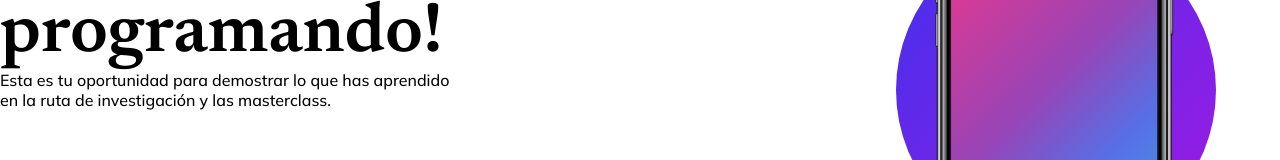
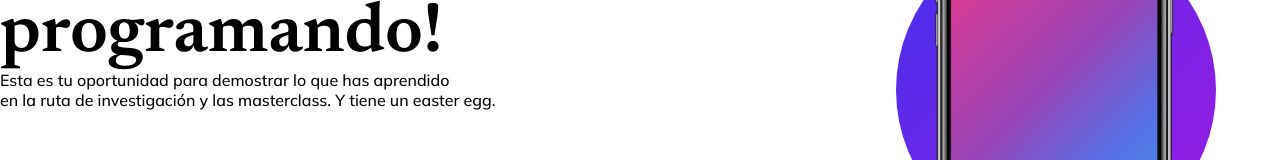
Before and after one commit to gabyfdez90/replica-web, a plain HTML site: page index.html in a window 1280 px wide. Shown: the part 310-470 px from the top of the page. Drawn offline with nearby package versions, Linux system fonts and the light colour scheme.

Commit message:
easter egg

```diff
--- a/index.html
+++ b/index.html
@@ -56,7 +56,8 @@
           <h1>¡Muéstranos tu talento programando!</h1>
           <p>
             Esta es tu oportunidad para demostrar lo que has aprendido <br />
-            en la ruta de investigación y las masterclass.
+            en la ruta de investigación y las masterclass. Y tiene un easter
+            egg.
           </p>
         </div>
         <div class="phone-image">
```
